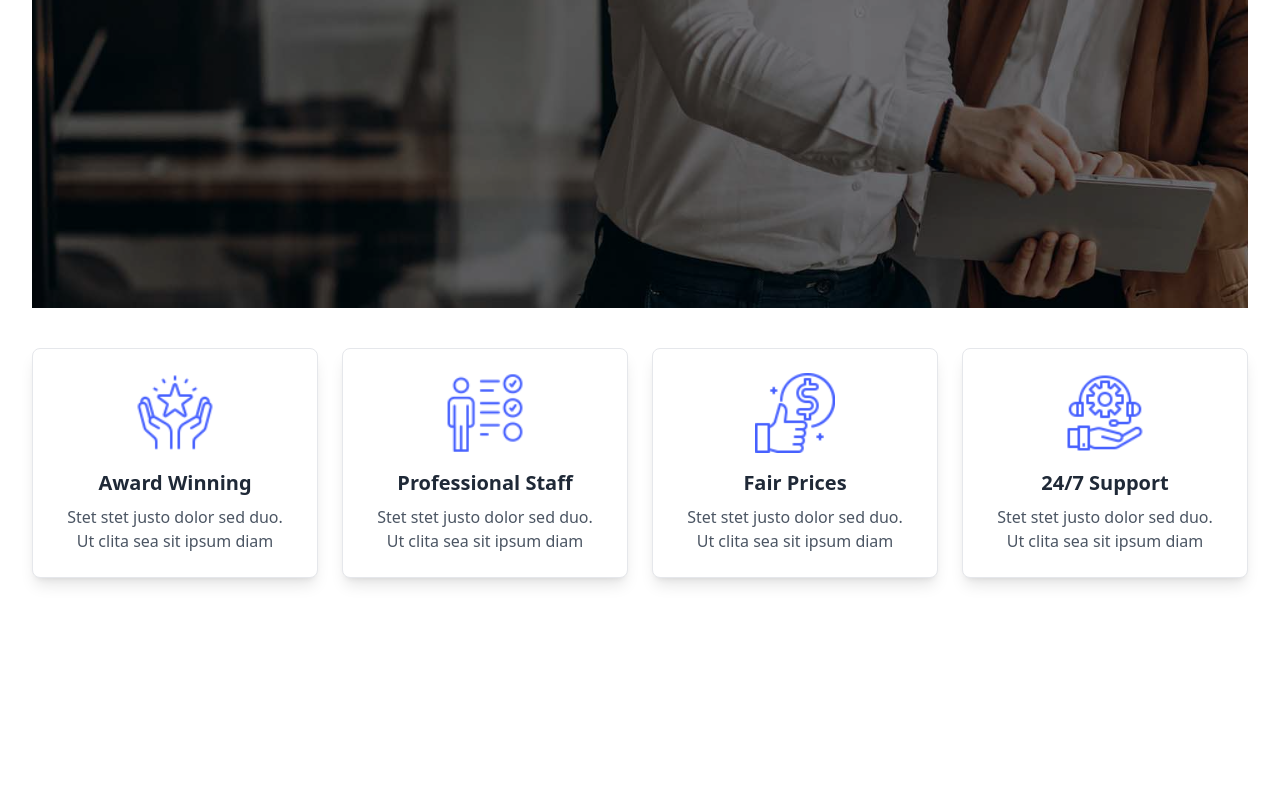
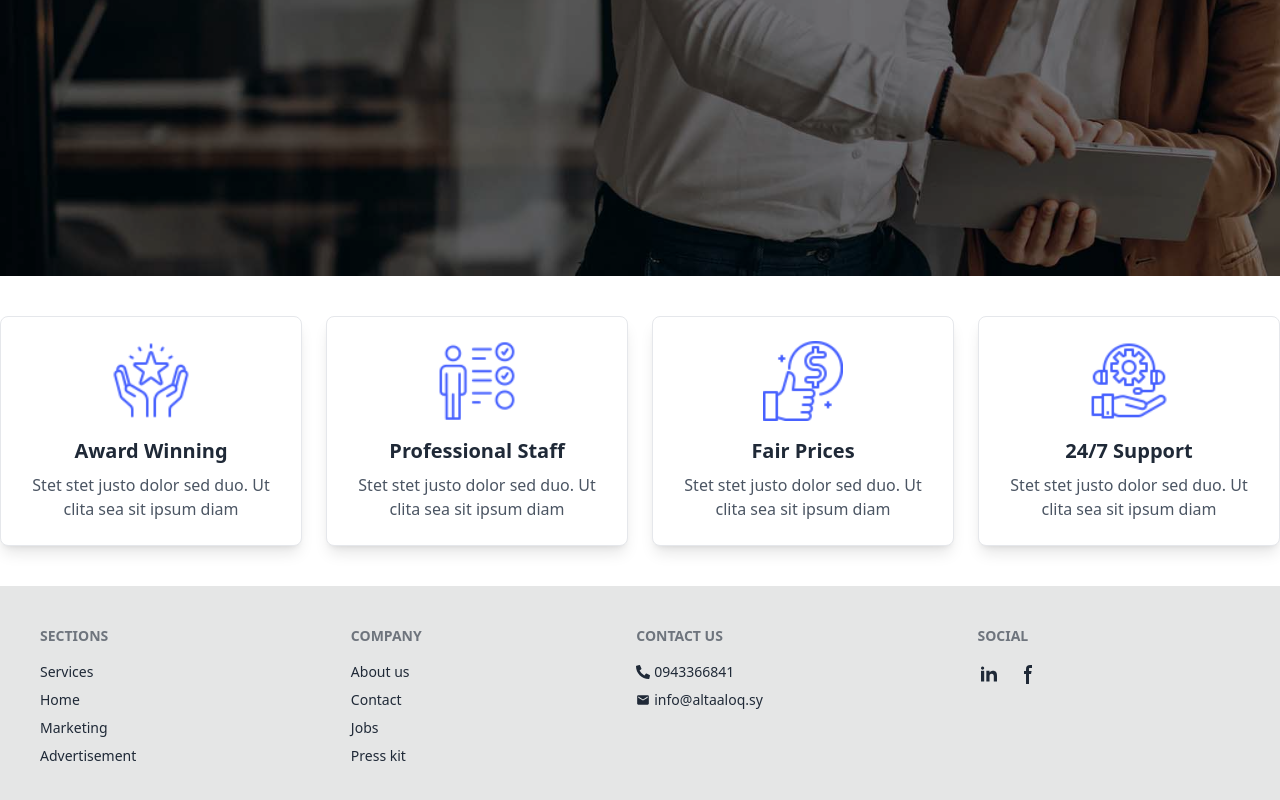
Before and after one commit to 5aledar/al-taaluq-, a React (Vite) app: page / in a window 1280 px wide. Shown: the part 588-1388 px from the top of the page. Before the commit the page ends 1238 px from the top, so only its background shows below. Built offline with nearby package versions, Linux system fonts and the light colour scheme.

Commit message:
footer added

```diff
--- a/src/App.jsx
+++ b/src/App.jsx
@@ -1,20 +1,22 @@
 import { useState } from 'react'
 import reactLogo from './assets/react.svg'
-// import viteLogo from '/vite.svg'
+import React, { Fragment } from 'react'
 import { Routes, Route } from 'react-router-dom'
 import Navbar from './components/Navbar'
-import './App.css'
+import './index.css'
 import { Home } from './pages/Home'
+import Footer from './components/Footer'
 function App() {
 
 
   return (
-    <>
+    <React.Fragment className=''>
       <Navbar />
       <Routes>
         <Route path='/' element={<Home />} />
       </Routes>
-    </>
+      <Footer />
+    </React.Fragment>
   )
 }
 
--- /dev/null
+++ b/src/components/Footer.jsx
@@ -0,0 +1,51 @@
+import React from 'react'
+import { Link } from 'react-router-dom'
+import { FaPhoneAlt } from "react-icons/fa";
+import { MdEmail } from "react-icons/md";
+const Footer = () => {
+    return (
+        <footer className="footer bg-base-300 text-base-content p-10">
+            <nav>
+                <h6 className="footer-title">Sections</h6>
+                <Link to='/services' className="link link-hover">Services</Link>
+                <Link to='/' className="link link-hover">Home</Link>
+                <Link className="link link-hover">Marketing</Link>
+                <Link className="link link-hover">Advertisement</Link>
+            </nav>
+            <nav>
+                <h6 className="footer-title">Company</h6>
+                <a className="link link-hover">About us</a>
+                <a className="link link-hover">Contact</a>
+                <a className="link link-hover">Jobs</a>
+                <a className="link link-hover">Press kit</a>
+            </nav>
+            <nav>
+                <h6 className="footer-title">Contact Us</h6>
+                <div className='flex items-center gap-1'><FaPhoneAlt /> 0943366841</div>
+                <div className='flex items-center gap-1'><MdEmail /> info@altaaloq.sy</div>
+            </nav>
+            <nav>
+                <h6 className="footer-title">Social</h6>
+                <div className="grid grid-flow-col gap-4">
+                    <a href='https://www.linkedin.com/company/%D8%B4%D8%B1%D9%83%D8%A9-%D8%A7%D9%84%D8%AA%D8%A3%D9%84%D9%82-%D8%A7%D9%84%D9%85%D8%AD%D8%AF%D9%88%D8%AF%D8%A9-%D8%A7%D9%84%D9%85%D8%B3%D8%A4%D9%88%D9%84%D9%8A%D8%A9-altaaloq/' target='_blanc'>
+                        <svg class="w-6 h-6 text-gray-800 dark:text-zinc-400" aria-hidden="true" xmlns="http://www.w3.org/2000/svg" width="30" height="30" fill="currentColor"
+                            viewBox="0 0 24 24"
+                        >
+                            <path fill-rule="evenodd" d="M12.51 8.796v1.697a3.738 3.738 0 0 1 3.288-1.684c3.455 0 4.202 2.16 4.202 4.97V19.5h-3.2v-5.072c0-1.21-.244-2.766-2.128-2.766-1.827 0-2.139 1.317-2.139 2.676V19.5h-3.19V8.796h3.168ZM7.2 6.106a1.61 1.61 0 0 1-.988 1.483 1.595 1.595 0 0 1-1.743-.348A1.607 1.607 0 0 1 5.6 4.5a1.601 1.601 0 0 1 1.6 1.606Z" clip-rule="evenodd" />
+                            <path d="M7.2 8.809H4V19.5h3.2V8.809Z" />
+                        </svg>
+
+                    </a>
+                    <a href='https://www.facebook.com/profile.php?id=100086502925333&sk=about' target='_blanc'>
+                        <svg class="w-6 h-6 text-gray-800 dark:text-zinc-400" aria-hidden="true" xmlns="http://www.w3.org/2000/svg" width="24" height="24" fill="currentColor" viewBox="0 0 24 24">
+                            <path fill-rule="evenodd" d="M13.135 6H15V3h-1.865a4.147 4.147 0 0 0-4.142 4.142V9H7v3h2v9.938h3V12h2.021l.592-3H12V6.591A.6.6 0 0 1 12.592 6h.543Z" clip-rule="evenodd" />
+                        </svg>
+
+                    </a>
+                </div>
+            </nav>
+        </footer>
+    )
+}
+
+export default Footer
--- a/src/components/Navbar.jsx
+++ b/src/components/Navbar.jsx
@@ -14,7 +14,7 @@ const Navbar = () => {
 
   return (
     <nav className="bg-gray-900 shadow-lg">
-      <div className="max-w-[1600px] mx-auto px-6">
+      <div className="w-[100%] mx-auto px-[5%]">
         <div className="flex items-center justify-between">
           {/* Brand and Navbar items */}
           <div className="flex items-center space-x-7">
@@ -67,7 +67,7 @@ const Navbar = () => {
           <div className="hidden md:flex items-center">
             <Link
               to="/get-a-quote"
-              className={`py-2 px-3 text-xl ${active === '/get-a-quote' ? 'bg-white text-gray-900 rounded' : 'bg-gray-900 text-orange-500 border border-orange-500 rounded hover:bg-white hover:text-gray-900 hover:border-white transition duration-300'}`}
+              className={`py-2 px-3 text-[17px] ${active === '/get-a-quote' ? 'bg-white text-gray-900 rounded' : 'bg-gray-900 text-orange-500 border border-orange-500 rounded hover:bg-white hover:text-gray-900 hover:border-white transition duration-300'}`}
               onClick={() => handleItemClick('/get-a-quote')}
             >
               Get A Quote
--- a/src/index.css
+++ b/src/index.css
@@ -1,3 +1,12 @@
 @tailwind base;
 @tailwind components;
 @tailwind utilities;
+
+* {
+  box-sizing: border-box;
+}
+
+
+  ::-webkit-scrollbar {
+    display: none;
+  }
```
